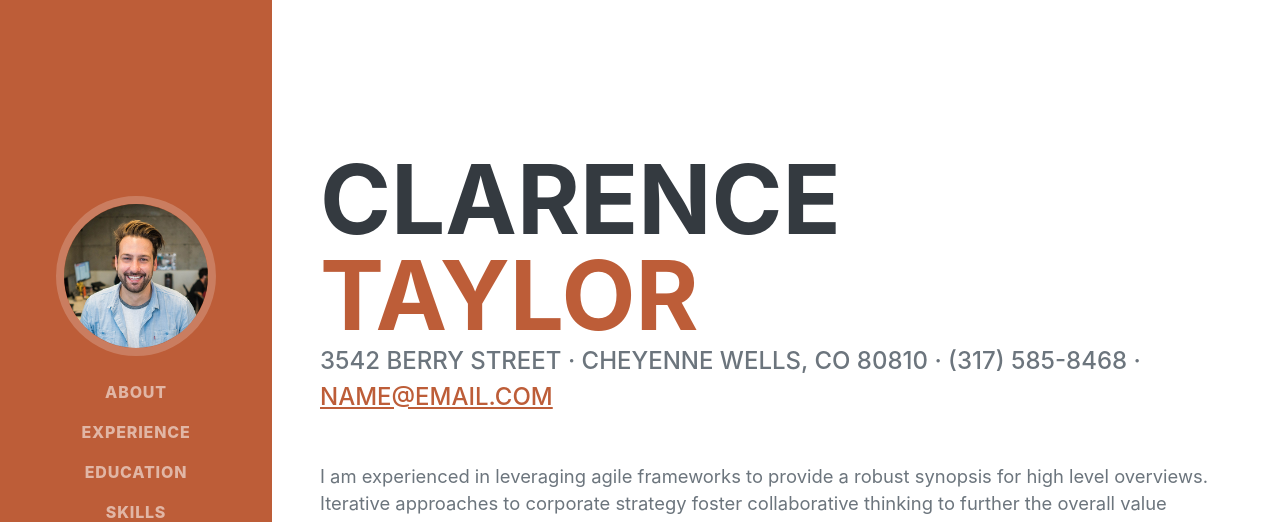
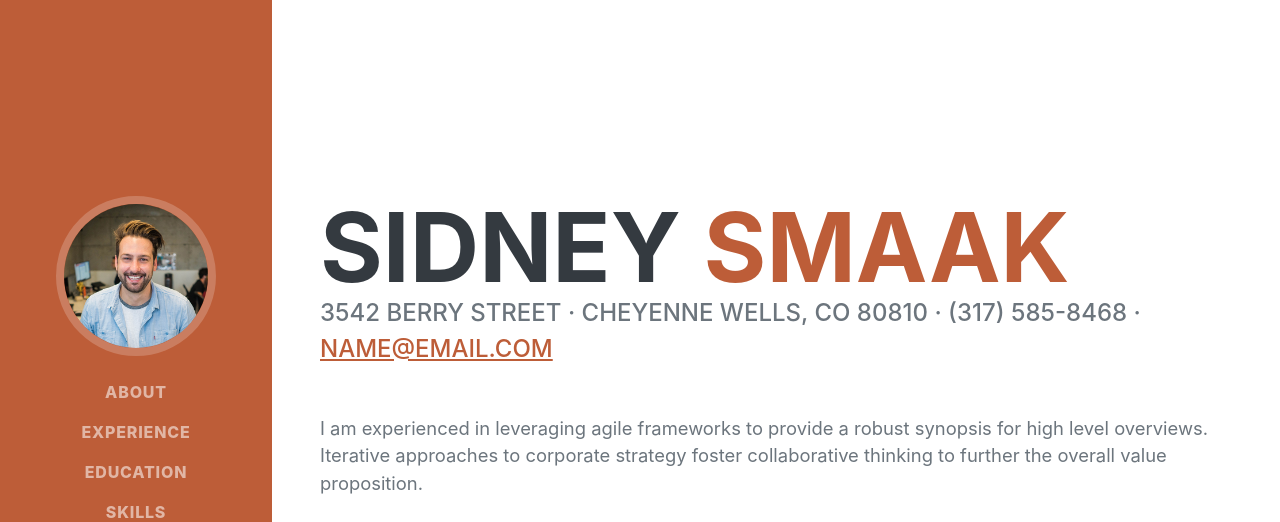
Before and after one commit to AbyssoCoder/SidneyPortofolio, a plain HTML site: page index.html in a window 1280 px wide. Shown: the top 522 px of the page. Drawn offline with nearby package versions, Linux system fonts and the light colour scheme; a web font is replaced by a local one.

Commit message:
Update index.html
name update

```diff
--- a/index.html
+++ b/index.html
@@ -40,8 +40,8 @@
             <section class="resume-section" id="about">
                 <div class="resume-section-content">
                     <h1 class="mb-0">
-                        Clarence
-                        <span class="text-primary">Taylor</span>
+                        Sidney
+                        <span class="text-primary">Smaak</span>
                     </h1>
                     <div class="subheading mb-5">
                         3542 Berry Street · Cheyenne Wells, CO 80810 · (317) 585-8468 ·
```
